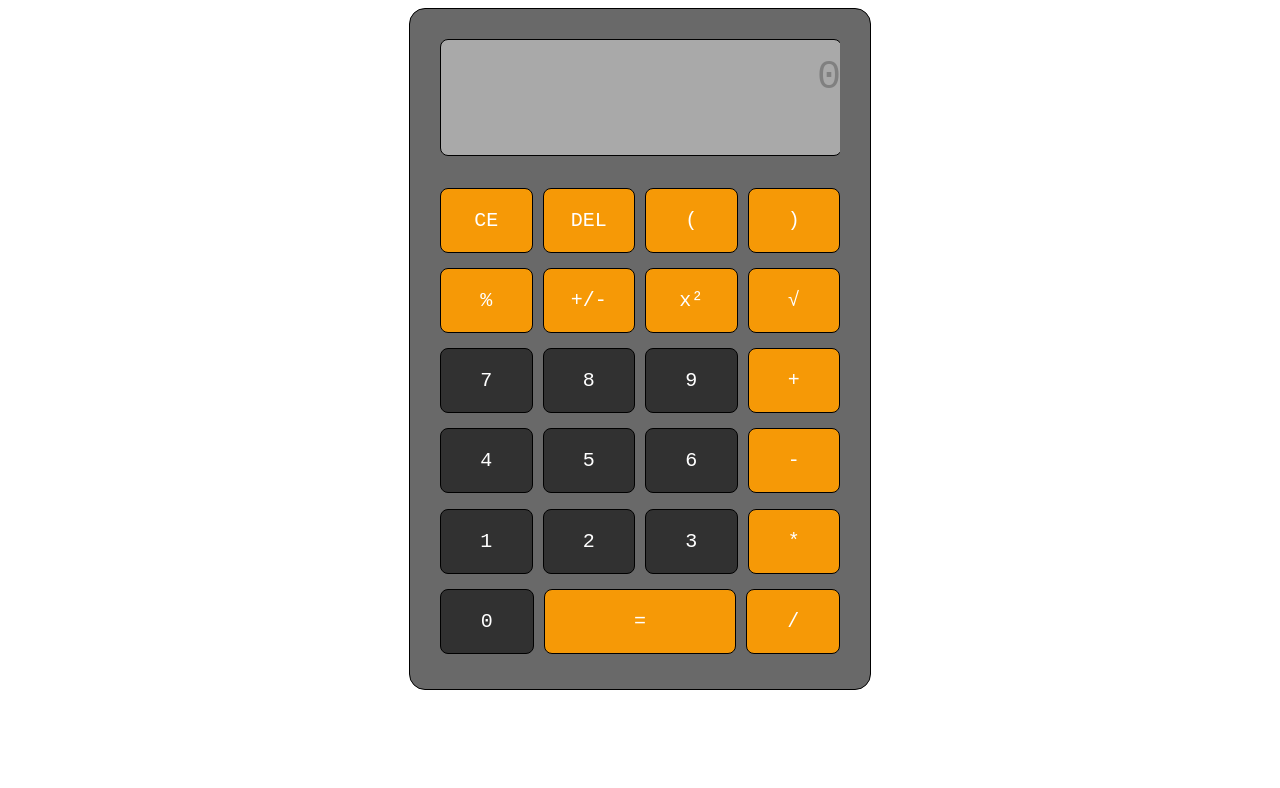
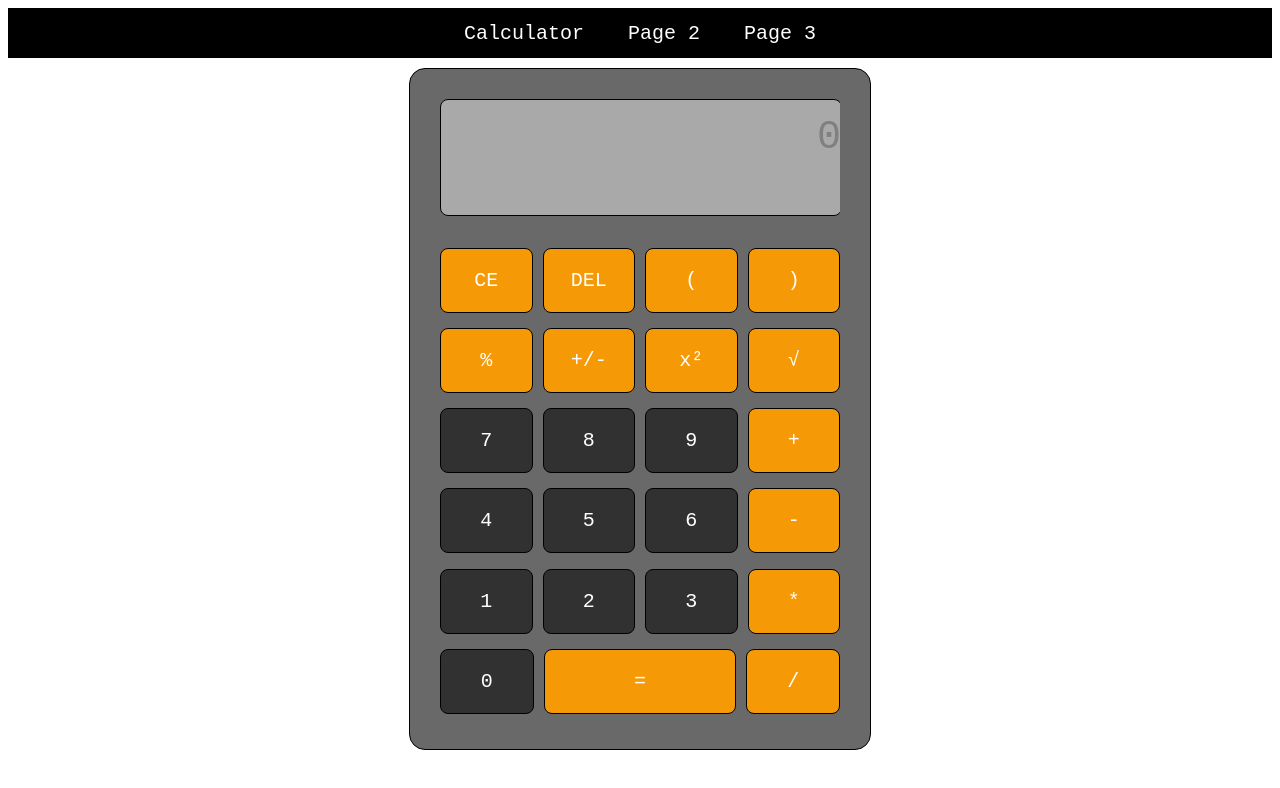
Before and after one commit to c-klayaani/calculator-react-js, a React (Create React App) app: page / in a window 1280 px wide. Shown: the top 788 px of the page. Built offline with nearby package versions, Linux system fonts and the light colour scheme.

Commit message:
added navigation bar + css, changed how the app workes

```diff
--- a/src/App.tsx
+++ b/src/App.tsx
@@ -1,13 +1,23 @@
+import React from 'react';
+import { BrowserRouter as Router, Route, Routes } from 'react-router-dom';
+import NavigationBar from './components/NavigationBar';
+import Page1 from '../src/components/page1';
+import Page2 from '../src/components/page2';
+import Page3 from '../src/components/page3';
 
-import React from 'react';
-import Calculator from './components/Calculator';
-import './assets/style/App.css';
-
-function App() {
+const App: React.FC = () => {
   return (
-    <div className="App">
-      <Calculator />
-    </div>
+    <Router>
+      <div>
+        <NavigationBar />
+        <Routes>
+          <Route index element ={<Page1/>}/>
+          <Route path="/page1" element={<Page1/>}/>
+          <Route path="/page2" element={<Page2/>}/>
+          <Route path="/page3" element={<Page3/>}/>
+        </Routes>
+      </div>
+    </Router>
   );
 }
 
--- /dev/null
+++ b/src/assets/style/NavigationBar.css
@@ -0,0 +1,25 @@
+.navigation-bar {
+    display: flex;
+    justify-content: center;
+    align-items: center;
+    background-color: black;
+    color: #fff;
+    height: 50px;
+    margin-bottom: 10px;
+    gap: 10px;
+    position: sticky;
+    top: 0;
+  }
+
+  .navigation-bar a {
+    text-decoration: none;
+    color: #fff;
+    padding: 10px 16px;
+    font-size: 20px;
+    font-family: "Roboto Mono", monospace;
+    border: 1px solid black;
+  }
+
+  .navigation-bar a:hover {
+    background-color: green;
+  }
--- /dev/null
+++ b/src/components/NavigationBar.tsx
@@ -0,0 +1,15 @@
+import React from 'react';
+import { Link } from 'react-router-dom';
+import '../assets/style/NavigationBar.css';
+
+const NavigationBar: React.FC = () => {
+  return (
+    <div className="navigation-bar">
+      <Link to="/page1">Calculator</Link>
+      <Link to="/page2">Page 2</Link>
+      <Link to="/page3">Page 3</Link>
+    </div>
+  );
+}
+
+export default NavigationBar;
```
